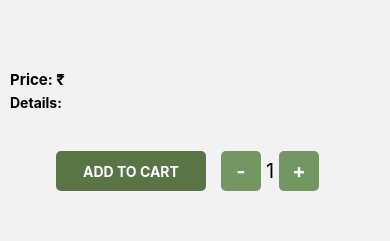
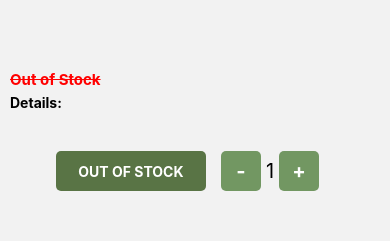
Before and after one commit to Irs444/ShopNex, a React Native app in the folder client/: screen /productdetail in a window 390 px wide. Shown: the part 409-650 px from the top of the page. Built offline with nearby package versions, Linux system fonts and the light colour scheme.

Commit message:
detail page modify

```diff
--- a/client/data/productData.jsx
+++ b/client/data/productData.jsx
@@ -4,6 +4,7 @@ export const productData = [
         name: "POCO C65(Matte Black 6GB RAM 128GB Storage)",
         description: "6 GB RAM | 128 GB ROM | Expandable Upto 1 TB, 17.12 cm (6.74 inch) HD+ Display, 50MP + AI Lens + 2MP | 8MP Front Camera, 5000 mAh Battery, Helio G85 Processor",
         price: 7999,
+        quantity:10,
         category: "mobile",
         imageUrl: "https://m.media-amazon.com/images/I/51PQfSwIqyL._SL1100_.jpg"
     }
--- a/client/package.json
+++ b/client/package.json
@@ -15,6 +15,7 @@
     "expo-status-bar": "~1.12.1",
     "react": "18.2.0",
     "react-native": "0.74.5",
+    "react-native-paper": "^5.12.5",
     "react-native-safe-area-context": "4.10.5",
     "react-native-screens": "3.31.1",
     "react-native-vector-icons": "^10.1.0",
--- a/client/screens/ProductDetail.jsx
+++ b/client/screens/ProductDetail.jsx
@@ -2,6 +2,7 @@ import { Image, StyleSheet, Text, TouchableOpacity, View } from 'react-native'
 import React, { useEffect, useState } from 'react'
 import { productData } from '../data/productData'
 import Layout from '../components/Layout/Layout'
+
 
 const ProductDetail = ({ route }) => {
 
@@ -34,13 +35,20 @@ const ProductDetail = ({ route }) => {
       <View style={styles.container} >
 
         <Text style={styles.name}>{pDetails?.name}</Text>
-        <Text style={styles.name}>Price: ₹ {pDetails?.price}</Text>
+        <Text style={styles.name}>{pDetails?.quantity > 0 ? <Text>Price: ₹ {pDetails.price}</Text>  : <Text style={{textDecorationLine:"line-through", color:"red"}}>Out of Stock</Text> }</Text>
         <Text><Text style={{ fontWeight: "bold" }}>Details:</Text> {pDetails?.description}</Text>
 
         <View style={styles.btnContainer}>
 
-          <TouchableOpacity style={styles.cart}  onPress={() => alert(`${qty} items are added to cart` )}>
-            <Text style={styles.cartText}>ADD TO CART</Text>
+          <TouchableOpacity style={styles.cart}
+            onPress={() => alert(`${qty} items are added to cart` )}
+            disabled={pDetails?.quantity <= 0}
+            >
+            <Text style={styles.cartText}>
+              {
+                pDetails?.quantity > 0 ? "ADD TO CART" : <Text >OUT OF STOCK</Text>
+              }
+            </Text>
           </TouchableOpacity>
 
           <View style={styles.btnContainer}>
```
Also changed, not shown: 1 other file (tests, documents, lock files or other folders).
